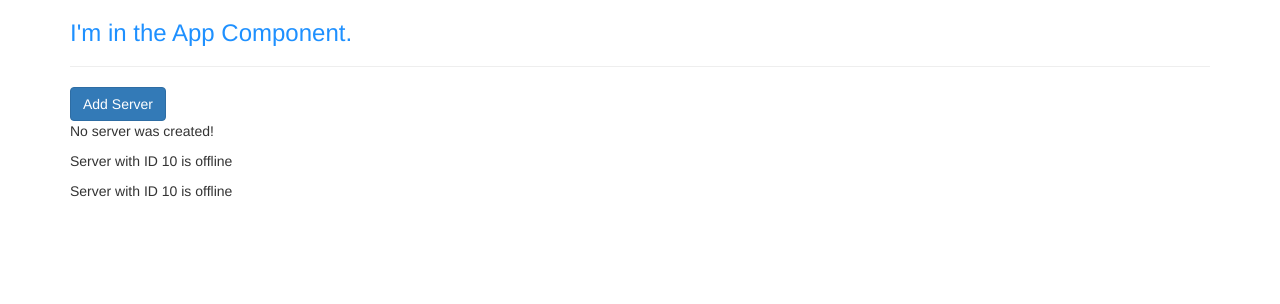
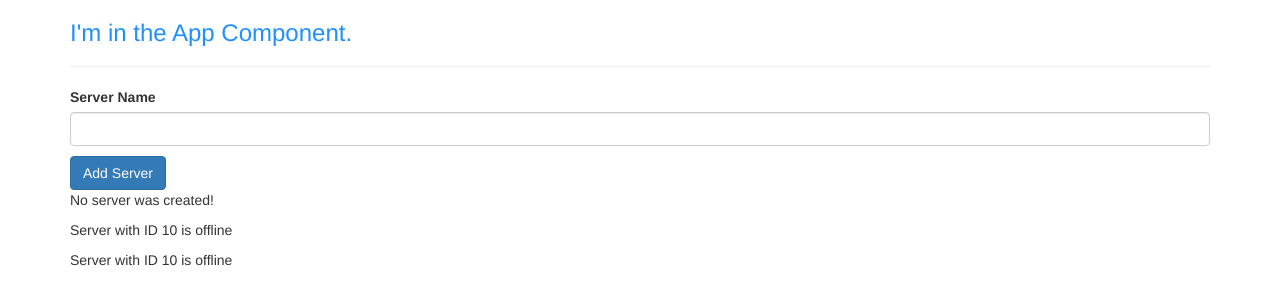
Before and after one commit to jetbalagtas/angular-7-test-drive, an Angular app: page / in a window 1280 px wide. Shown: the top 304 px of the page. Built offline with nearby package versions, Linux system fonts and the light colour scheme.

Commit message:
pass and use data with event binding

```diff
--- a/src/app/servers/servers.component.html
+++ b/src/app/servers/servers.component.html
@@ -1,3 +1,9 @@
+<label>Server Name</label>
+<input
+  type="text"
+  class="form-control"
+  (input)="onUpdateServerName($event)">
+<p>{{ serverName }}</p>
 <button
   class="btn btn-primary"
   [disabled]="!allowNewServer"
--- a/src/app/servers/servers.component.ts
+++ b/src/app/servers/servers.component.ts
@@ -13,6 +13,7 @@ import { Component, OnInit } from '@angular/core';
 export class ServersComponent implements OnInit {
   allowNewServer = false;
   serverCreationStatus = 'No server was created!';
+  serverName = '';
 
   constructor() {
     setTimeout(() => {
@@ -27,4 +28,8 @@ export class ServersComponent implements OnInit {
     this.serverCreationStatus = 'Server was created!';
   }
 
+  onUpdateServerName(event: Event) {
+    this.serverName = (event.target as HTMLInputElement).value;
+  }
+
 }
```
